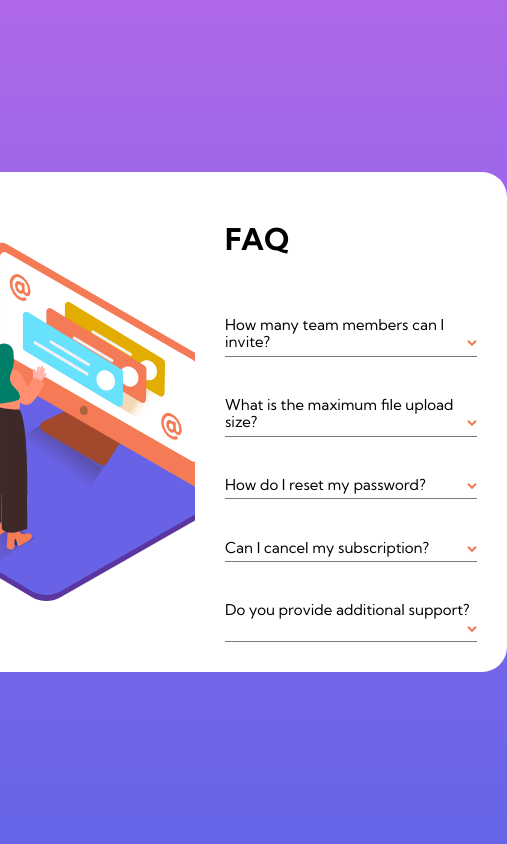
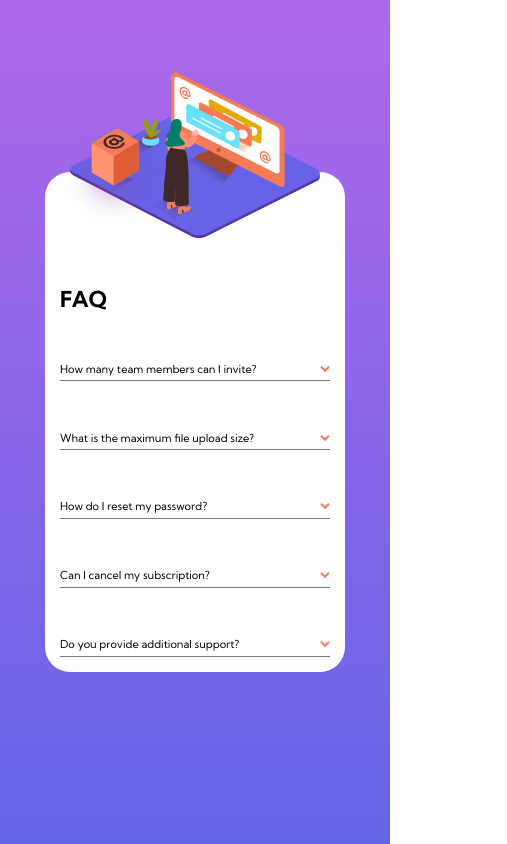
Before and after one commit to Schorleftw/FAQ-accordion-card, a plain HTML site: page index.html in a window 390 px wide. Shown: the whole page, 507 px wide, since content can reach past the window. Drawn offline with Linux system fonts and the light colour scheme.

Commit message:
design for mobile and desktop finished 1/2

```diff
--- a/css/styles.css
+++ b/css/styles.css
@@ -82,7 +82,7 @@ html, body {
     left: -20.7%;
 }
 
-/* FAQ Section */
+/* FAQ Section!!!!!!!!!!!!!!!!!!!!!!!!!!!!!!!!!!!!!!!!!!!!!!!!!!!!!!!!!!!!!!! */
 
 .faq {
     font-size: 15px;
@@ -122,13 +122,106 @@ html, body {
     transform: rotate(180deg);
 }
 
+@media only screen and (max-width: 500px) {
 
+    .wrapper {
+        height: 100vh;
+        display: flex;
+        justify-content: center;
+        align-items: center;
+    }
 
-/* .card .picture .box {
-    position: relative;
-    bottom: 150px;
-    right: 90px;
-} */
-/* img {
-    filter: drop-shadow(30px 70px 2px var(--divider-light-grayish-blue));
-} */
+    .card {
+        display: flex;
+        flex-direction: column;
+        background: white;
+        border-radius: 25px;
+        width: 300px;
+        height: 500px;
+        justify-content: center;
+        align-items: center;
+    }
+
+    .picture-1 {
+        position: relative;
+        overflow: visible;
+        height: 100%;
+    }
+    .picture-2 {
+        /* Remove Space from picture2 div to not overshadow the button.
+        Otherwise the button cant be clicked on mobile */
+        height: 0;
+    }
+
+    .picture-1 > img {
+        width: 250px;
+        height: 166px;
+    }
+
+    .picture-2 > img {
+        width: 100px;
+        height: 100px;
+    }
+
+    .card > .faq {
+        width: 100%;
+        height: 80%;
+    }
+
+    .card > .pictures {
+        width: 100%;
+        height: 20%;
+        position: relative;
+    }
+
+    .woman {
+        position: relative;
+        right: -25px;
+        top: -100px;
+    }
+
+    .box {
+        position: relative;
+        top: -145px;
+        left: 20px;
+    }
+
+    /* FAQ */
+
+    .faq {
+        font-size: 11px;
+        font-weight: 700;
+        padding: 15px;
+        display: flex;
+        flex-direction: column;
+        justify-content: space-between;
+    }
+
+    h1 {
+        margin: 0;
+    }
+
+    .collapsible {
+        border: none;
+        text-align: left;
+        background-color: white;
+        border-bottom: 1px solid var(--text-dark-grayish-blue);
+        padding-bottom: 5px;
+    }
+
+    .faq-content {
+        display: none;
+        overflow: hidden;
+    }
+
+    .collapsible:after {
+        content: url(../images/icon-arrow-down.svg);
+        float: right;
+        margin-left: 5px;
+      }
+
+    .collapsible.active:after {
+        content: url(../images/icon-arrow-down.svg);
+        transform: rotate(180deg);
+    }
+}
--- a/main.js
+++ b/main.js
@@ -1,6 +1,7 @@
 var coll = document.getElementsByClassName("collapsible");
 
 for (let i = 0; i < coll.length; i++) {
+  console.log(coll[i])
   coll[i].addEventListener("click", function() {
     this.classList.toggle("active");
     let content = this.nextElementSibling;
```
Also changed, not shown: index.html (+0 -17 lines).
